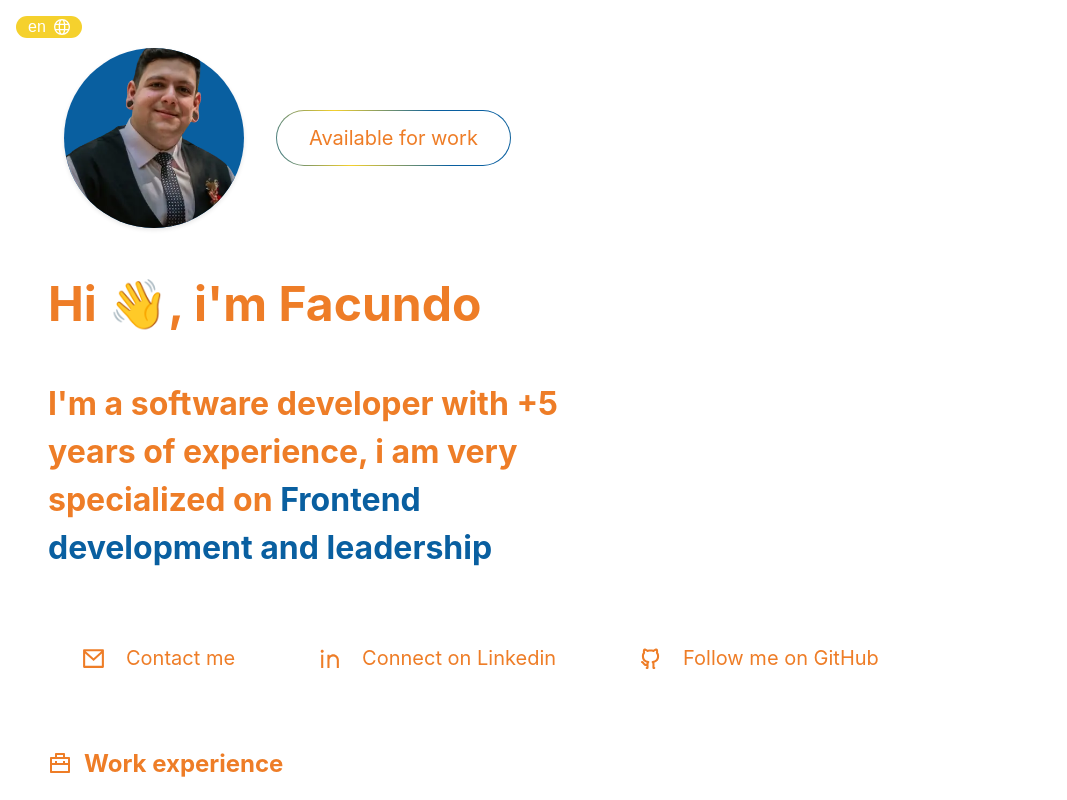
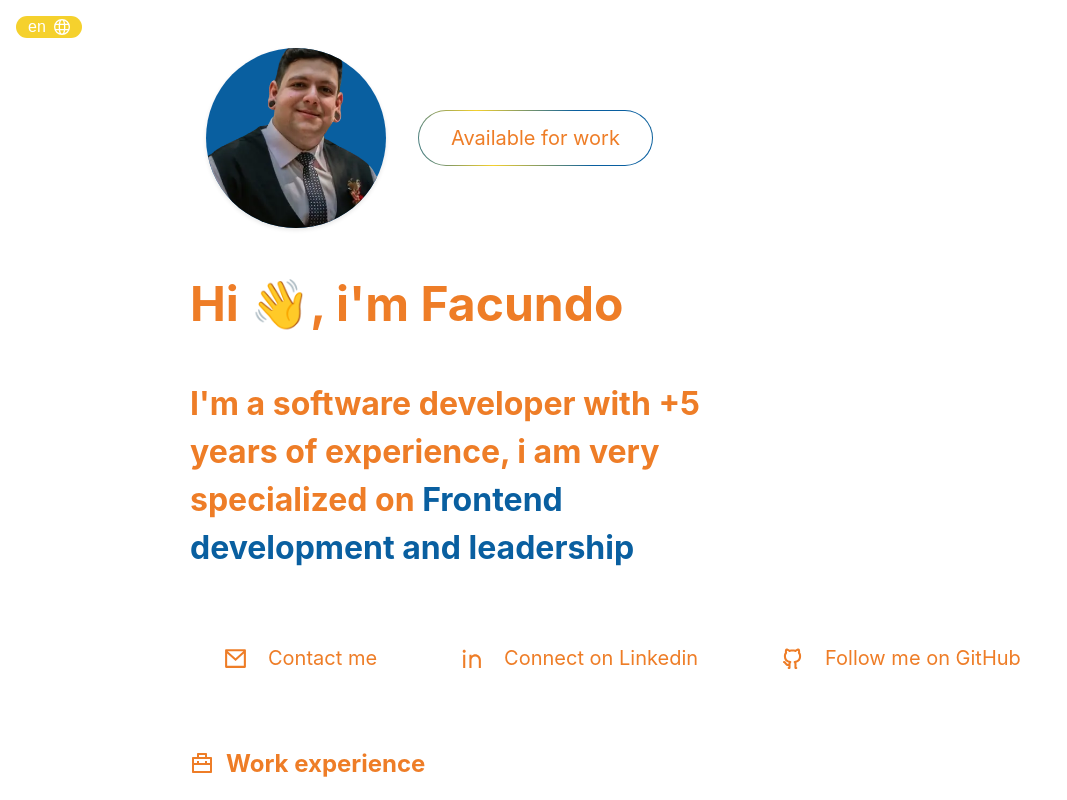
Before and after one commit to FacundoPalombo/hello, a React (Vite) app: page / in a window 1280 px wide. Shown: the top 800 px of the page, without its empty margins (0-1067 px from the left). Built offline with nearby package versions, Linux system fonts and the light colour scheme.

Commit message:
feat: fix styles from section

```diff
--- a/src/App.css
+++ b/src/App.css
@@ -1,6 +1,13 @@
 main {
   display: flex;
   flex-direction: column;
-  align-items: flex-start;
+  align-items: center;
   justify-content: flex-start;
+  @media screen and (min-width: 640px) {
+    margin: 0 auto;
+    max-width: 900px;
+  }
+  & > section {
+    width: 100%;
+  }
 }
```
